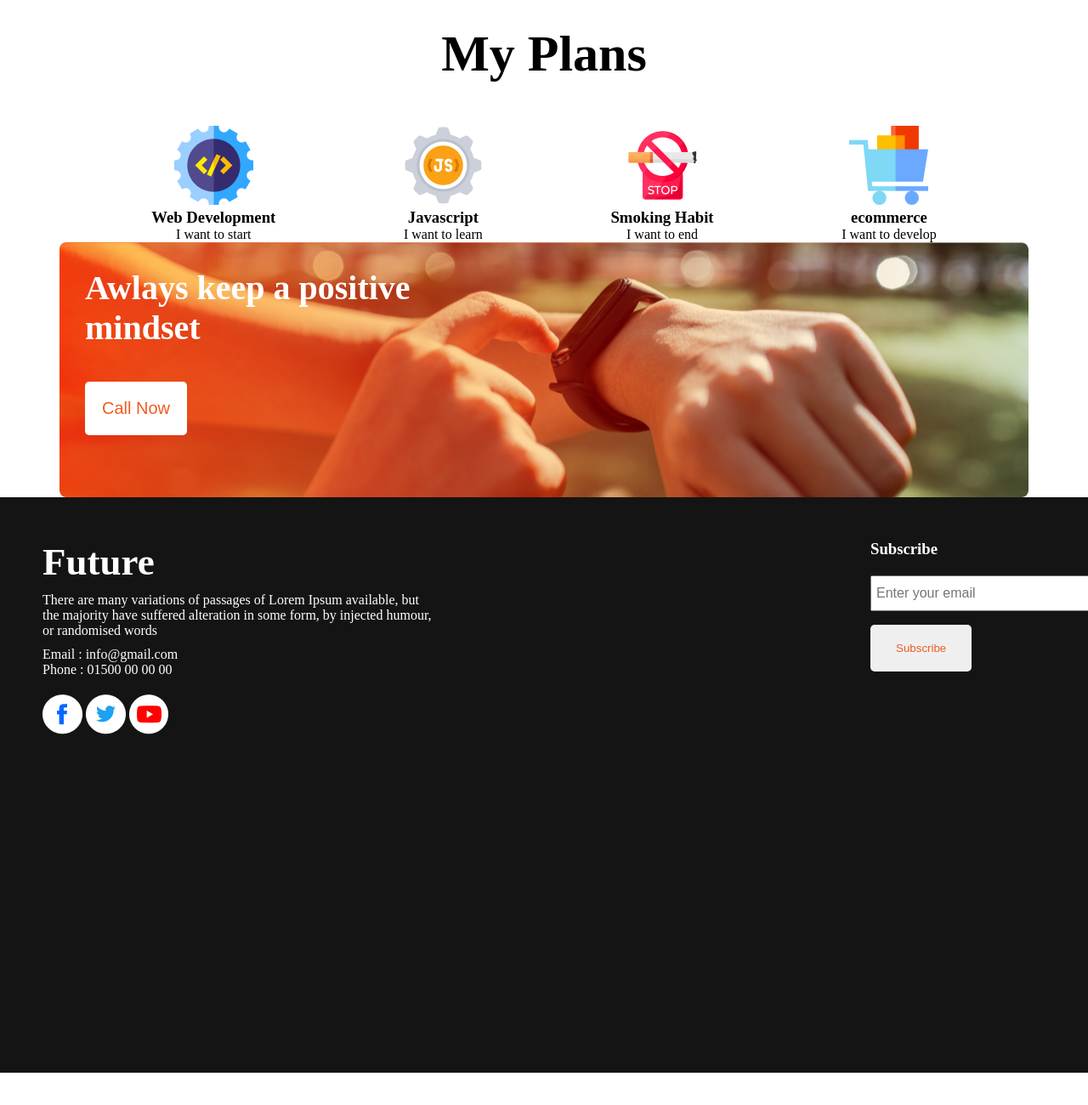
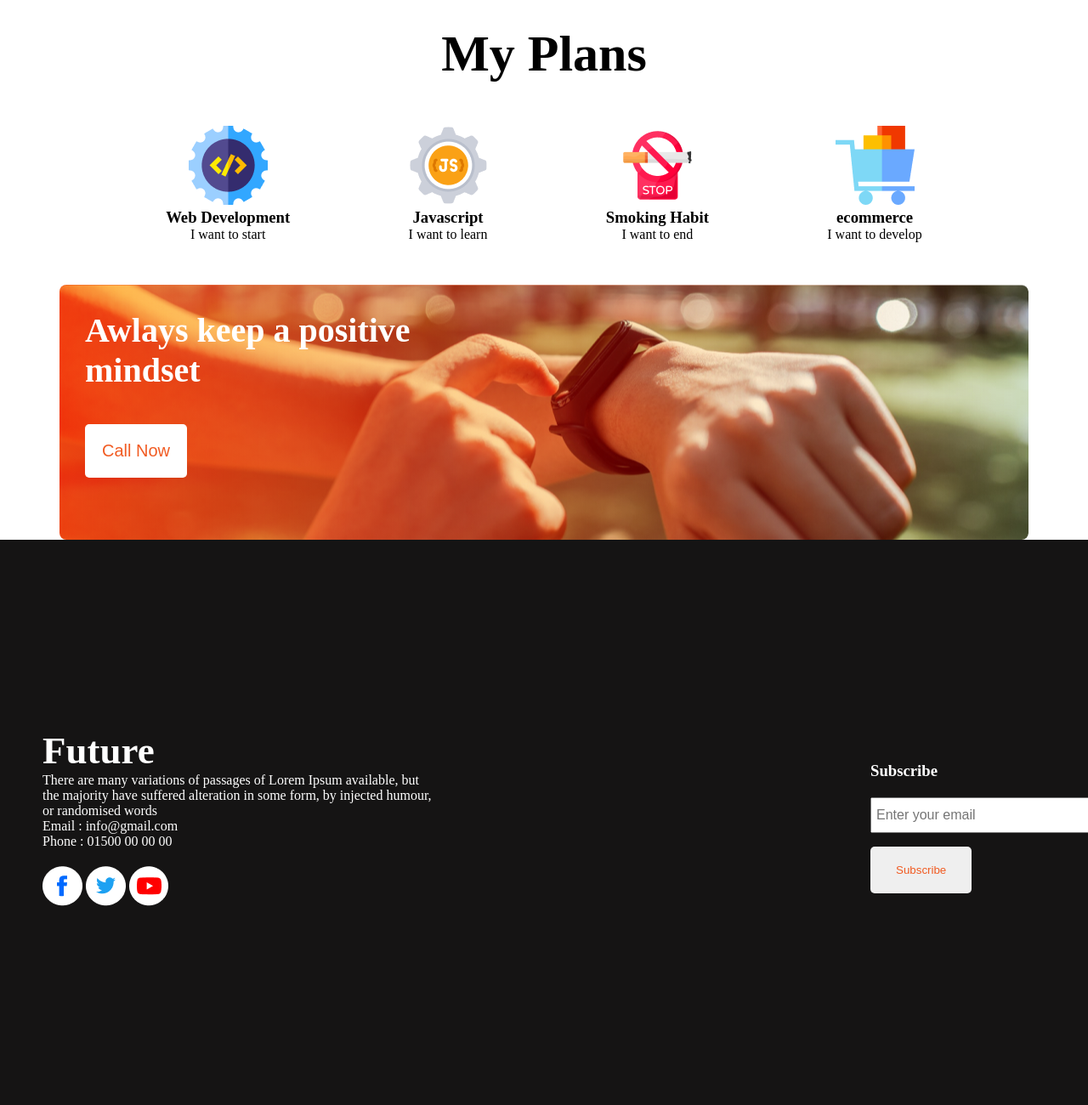
Before and after one commit to ASRAF-JAHAN/Portfolio-task, a plain HTML site: page index.html in a window 1280 px wide. Shown: the part 1471-2771 px from the top of the page at 85% size. Before the commit the page ends 2733 px from the top, so only its background shows below. Drawn offline with Linux system fonts and the light colour scheme.

Commit message:
almost done

```diff
--- a/styles/flex.css
+++ b/styles/flex.css
@@ -81,12 +81,13 @@
 }
 .logos{
     display: flex;
-    gap: 50px;
+    gap: 5px;
     justify-content: space-around;
     align-items: center;
     text-align: center;
     width:80%;
     margin: auto;
+    margin-bottom: 50px;
 }
 .watch{
     width: 1140px;
@@ -94,12 +95,8 @@
     background-image: url("../images/watch.png"),linear-gradient(90deg, #F15B22 0%, rgba(241, 91, 34, 0.00) 100%);
     background-blend-mode: overlay;
     background-position: center;
-    margin-bottom: 50px;
     align-items: center;
-    margin-top:30px ;
     border-radius: 8px;
-    margin-left: 40px;
-    margin-right: 40px;
     margin: auto;
 
 }
@@ -128,7 +125,15 @@
     height: 577px;
     color: #FFF;
     padding: 50px 50px;
+    /* margin-top:80px; */
+    margin: auto;
 
+}
+.left{
+    margin: auto;
+}
+.right{
+    margin: auto;
 }
 .fuuu{
     font-size: 45px;
@@ -138,8 +143,7 @@
     font-size: 16px;
     font-weight: 400;
     width:50%;
-    margin-top: 10px;
-    margin-bottom: 10px;
+
 }
 .ema{
     font-size: 16px;
```
Also changed, not shown: index.html (+1 -1 lines).
